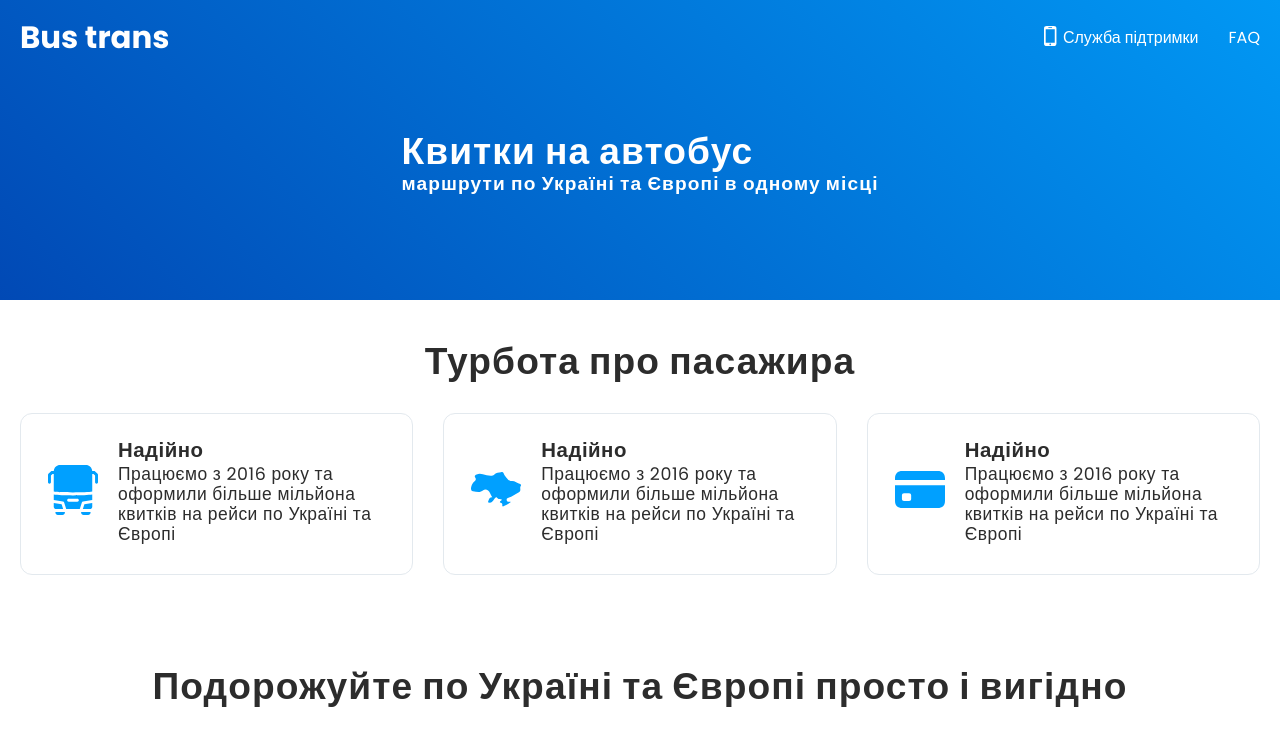
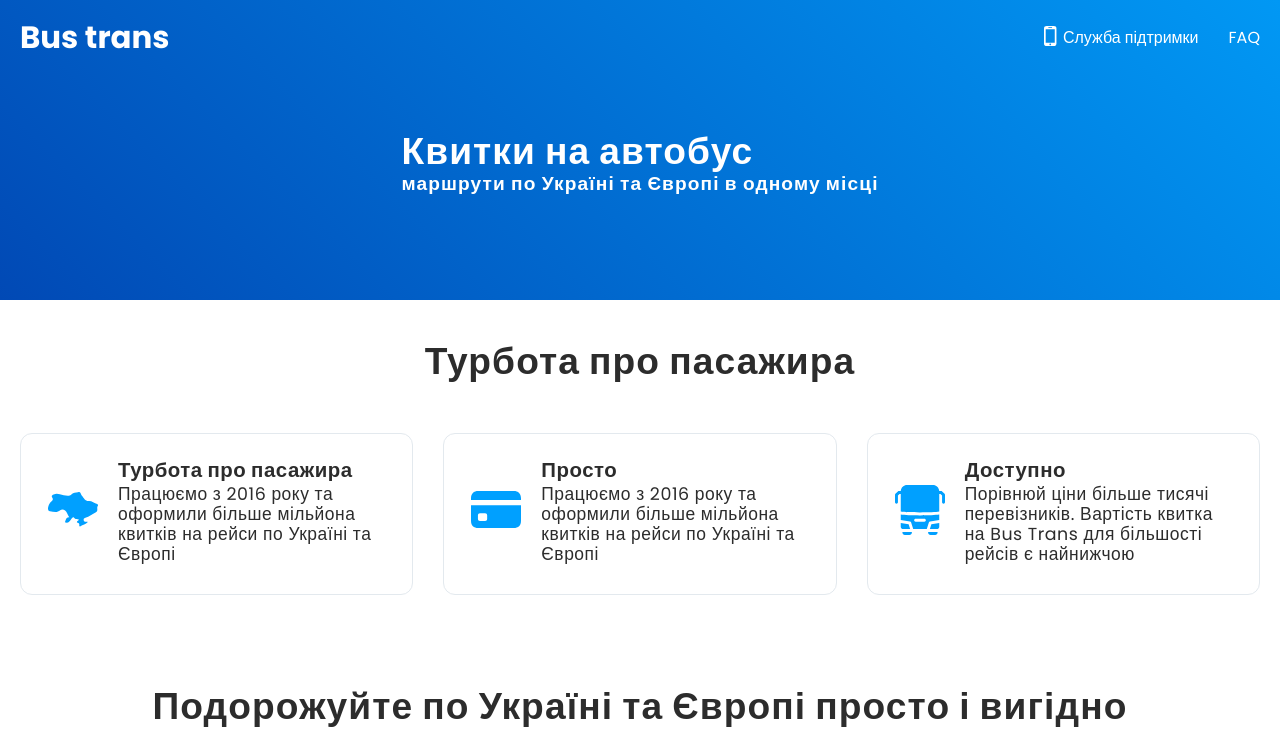
Before and after one commit to LVAndr/bus-transportation, a Vue app: page / in a window 1280 px wide. Shown: the top 746 px of the page. Built offline with nearby package versions, Linux system fonts and the light colour scheme.

Commit message:
add advantagesList to the AdvantagesSection.vue

```diff
--- a/src/components/AdvantagesSection.vue
+++ b/src/components/AdvantagesSection.vue
@@ -1,6 +1,24 @@
 <script setup>
 import InformationCard from "./InformationCard.vue";
+import {ref} from "vue";
 
+const advantagesList = ref([
+  {
+    title: 'Турбота про пасажира',
+    text: 'Працюємо з 2016 року та оформили більше мільйона квитків на рейси по Україні та Європі',
+    imgName: 'ukraine-icon.svg'
+  },
+  {
+    title: 'Просто',
+    text: 'Працюємо з 2016 року та оформили більше мільйона квитків на рейси по Україні та Європі',
+    imgName: 'card-icon.svg'
+  },
+  {
+    title: 'Доступно',
+    text: 'Порівнюй ціни більше тисячі перевізників. Вартість квитка на Bus Trans для більшості рейсів є найнижчою\n',
+    imgName: 'bus-icon.svg'
+  },
+])
 
 </script>
 
@@ -9,21 +27,7 @@ import InformationCard from "./InformationCard.vue";
   <div class="advantages__container container">
     <h2 class="advantages__title title">Турбота про пасажира</h2>
     <div class="advantages__content">
-      <information-card
-          :card-img="'bus-icon.svg'"
-          :card-title="'Надійно'"
-          :card-text="'Працюємо з 2016 року та оформили більше мільйона квитків на рейси по Україні та Європі'"
-      />
-      <information-card
-          :card-img="'ukraine-icon.svg'"
-          :card-title="'Надійно'"
-          :card-text="'Працюємо з 2016 року та оформили більше мільйона квитків на рейси по Україні та Європі'"
-      />
-      <information-card
-          :card-img="'card-icon.svg'"
-          :card-title="'Надійно'"
-          :card-text="'Працюємо з 2016 року та оформили більше мільйона квитків на рейси по Україні та Європі'"
-      />
+      <information-card v-for="item in advantagesList" :card-text="item.text" :card-title="item.title" :card-img="item.imgName"/>
     </div>
   </div>
 </section>
@@ -32,7 +36,7 @@ import InformationCard from "./InformationCard.vue";
 <style scoped lang="scss">
 .advantages{
   padding-top: 40px;
-  padding-bottom: 40px;
+  padding-bottom: 20px;
   &__container{
 
   }
--- a/src/components/InformationCard.vue
+++ b/src/components/InformationCard.vue
@@ -40,6 +40,7 @@ const requireImage = (imageName) => {
 <style scoped lang="scss">
 @import "src/assets/styles/variables";
 .information-card{
+  margin: 20px auto;
   letter-spacing: 0.03em;
   color: $card-color;
   display: flex;
```
